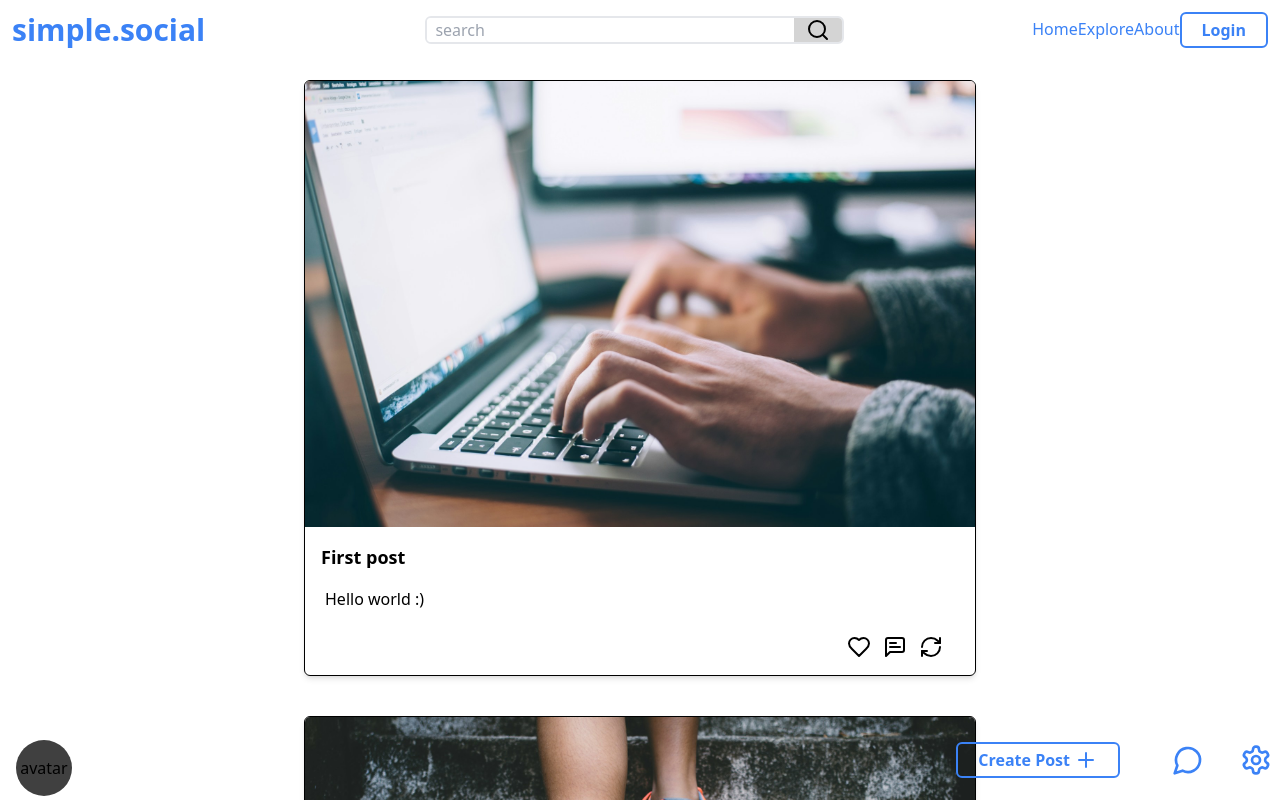
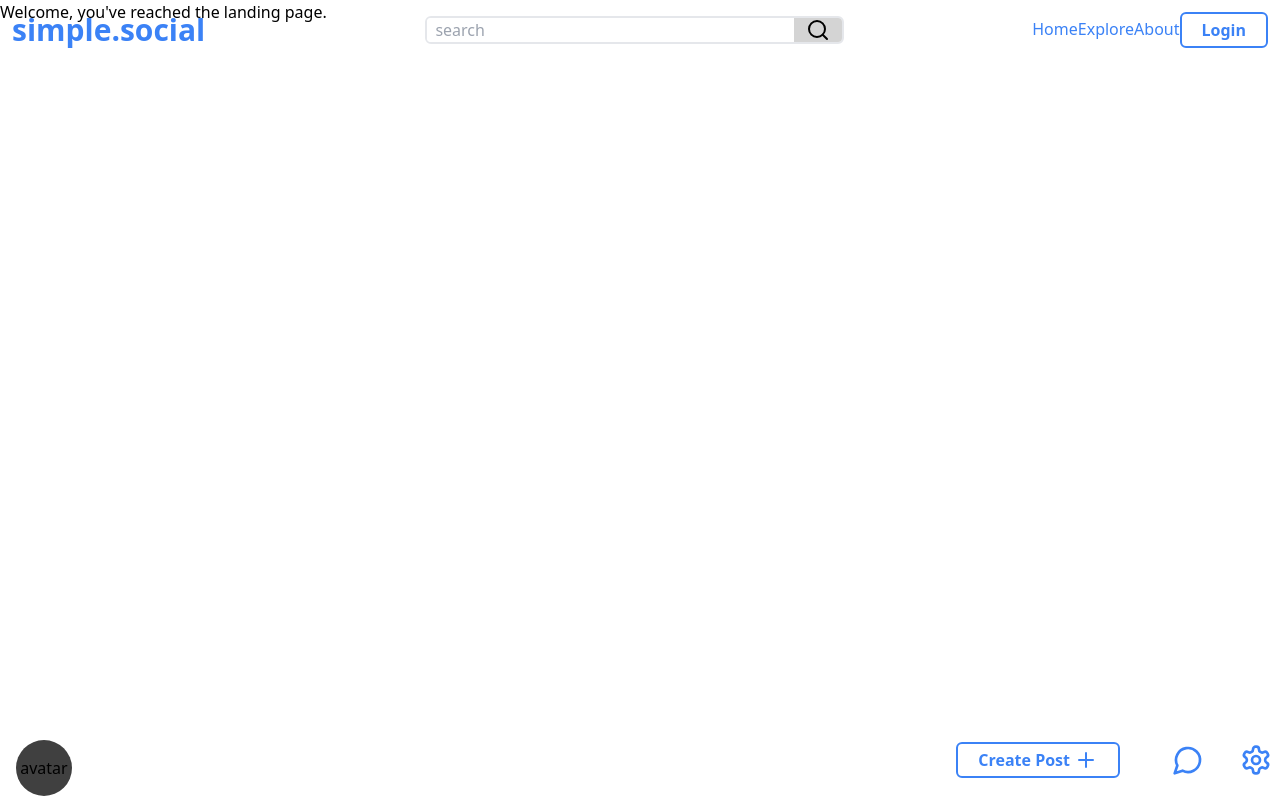
Before and after one commit to cswebdev/vite-blog-site, a React (Vite) app: page /landingpage in a window 1280 px wide. Shown: the top 800 px of the page. Built offline with nearby package versions, Linux system fonts and the light colour scheme.

Commit message:
created some initial pages and properly set up React-Router

```diff
--- a/package.json
+++ b/package.json
@@ -12,7 +12,8 @@
   "dependencies": {
     "lucide-react": "^0.453.0",
     "react": "^18.3.1",
-    "react-dom": "^18.3.1"
+    "react-dom": "^18.3.1",
+    "react-router-dom": "^6.27.0"
   },
   "devDependencies": {
     "@eslint/js": "^9.11.1",
--- a/src/App.tsx
+++ b/src/App.tsx
@@ -1,24 +1,29 @@
-import BlogPostList from "./components/blogPostList";
+import { Route, Routes } from "react-router-dom";
+import HomePage from "./pages/HomePage";
+import LandingPage from "./pages/LandingPage";
+import UserSettings from "./pages/UserSettings";
+import NavBar from "./components/NavBar";
 import BottomBar from "./components/BottomBar";
-import NavBar from "./components/NavBar";
-import { dummyData } from "./data/dummyData";
 
 function App() {
    return (
+      <>
          <div className="bg-transparent m-0 p-0">
             <div className="fixed top-0 w-full">
                <NavBar />
             </div>
-         <div className="flex flex-col ">
-            <div className="flex justify-center w-full">
-               <BlogPostList blogPosts={dummyData} />
          </div>
+
+         <Routes>
+            <Route path="/" element={<HomePage />} />
+            <Route path="/LandingPage" element={<LandingPage />} />
+            <Route path="/UserSettings" element={<UserSettings />} />
+         </Routes>
+
          <div className="fixed bottom-0 w-full">
             <BottomBar />
          </div>
-         </div>
-      </div>
+      </>
    );
 }
-
 export default App;
--- a/src/components/DropDownMenu.tsx
+++ b/src/components/DropDownMenu.tsx
@@ -3,6 +3,7 @@ import { DropDownMenuProps } from "../types/blogs";
 import "../styles.css";
 import { Settings } from "lucide-react";
 import ThemeToggle from "./ThemeToggle";
+// import UserSettings from "../pages/UserSettings";
 
 const DropdownMenu: React.FC<DropDownMenuProps> = () => {
    // Declare state variables directly within the DropdownMenu component
@@ -65,7 +66,7 @@ const DropdownMenu: React.FC<DropDownMenuProps> = () => {
                      Account Settings
                   </a>
                   <a
-                     href="#"
+                     href="/UserSettings"
                      className="block px-4 py-2 text-sm text-gray-700 hover:bg-gray-50"
                      role="menuitem"
                      tabIndex={-1}
@@ -82,7 +83,7 @@ const DropdownMenu: React.FC<DropDownMenuProps> = () => {
                   >
                      Support
                   </a>
-                    <ThemeToggle />
+                  <ThemeToggle />
                </div>
             </div>
          )}
--- a/src/main.tsx
+++ b/src/main.tsx
@@ -2,9 +2,12 @@ import { StrictMode } from "react";
 import { createRoot } from "react-dom/client";
 import App from "./App.tsx";
 import "./index.css";
+import { BrowserRouter } from "react-router-dom";
 
 createRoot(document.getElementById("root")!).render(
    <StrictMode>
-      <App />
+      <BrowserRouter>
+         <App />
+      </BrowserRouter>
    </StrictMode>
 );
--- /dev/null
+++ b/src/pages/HomePage.tsx
@@ -0,0 +1,14 @@
+import BlogPostList from "../components/BlogPostList";
+import { dummyData } from "../data/dummyData";
+
+export default function HomePage() {
+   return (
+      <>
+         <div className="flex flex-col ">
+            <div className="flex justify-center w-full">
+               <BlogPostList blogPosts={dummyData} />
+            </div>
+         </div>
+      </>
+   );
+}
--- /dev/null
+++ b/src/pages/LandingPage.tsx
@@ -0,0 +1,9 @@
+
+
+export default function LandingPage() {
+    return (
+        <div>
+            Welcome, you've reached the landing page.
+        </div>
+    )
+}
--- /dev/null
+++ b/src/pages/UserSettings.tsx
@@ -0,0 +1,3 @@
+export default function UserSettings() {
+   return <div>Manage your settings here</div>;
+}
```
Also changed, not shown: 1 other file (tests, documents, lock files or other folders). Lines whose indentation alone changed are shown as unchanged.
